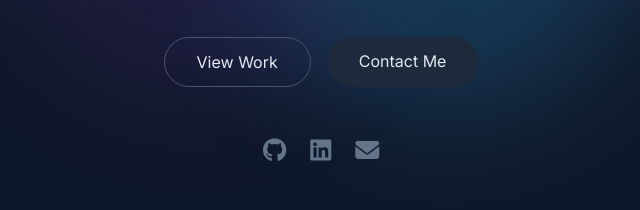
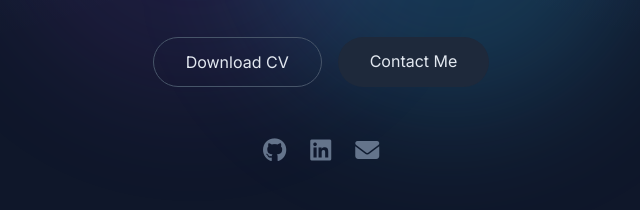
Before and after one commit to abhijith-7777/Portfolio, a plain HTML site: page index.html in a window 1280 px wide. Shown: the part 488-698 px from the top of the page, 319-959 px from the left. Drawn offline with nearby package versions, Linux system fonts and the light colour scheme.

Commit message:
CV DOWNLOAD

```diff
--- a/index.html
+++ b/index.html
@@ -70,8 +70,8 @@
                 Specializing in Python, Flutter, and building scalable web applications.
             </p>
             <div class="flex justify-center gap-4">
-                <a href="#projects" class="px-8 py-3 rounded-full border border-slate-600 hover:border-accent hover:text-accent transition duration-300">
-                    View Work
+                <a href="ABHIJITH-RESUME.pdf" download class="px-8 py-3 rounded-full border border-slate-600 hover:border-accent hover:text-accent transition duration-300">
+                    Download CV
                 </a>
                 <a href="#contact" class="px-8 py-3 rounded-full bg-slate-800 hover:bg-slate-700 transition duration-300">
                     Contact Me
```
Also changed, not shown: 1 other file.
